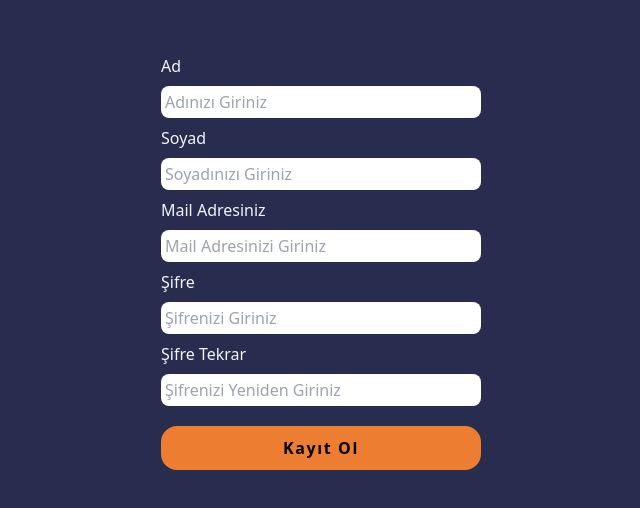
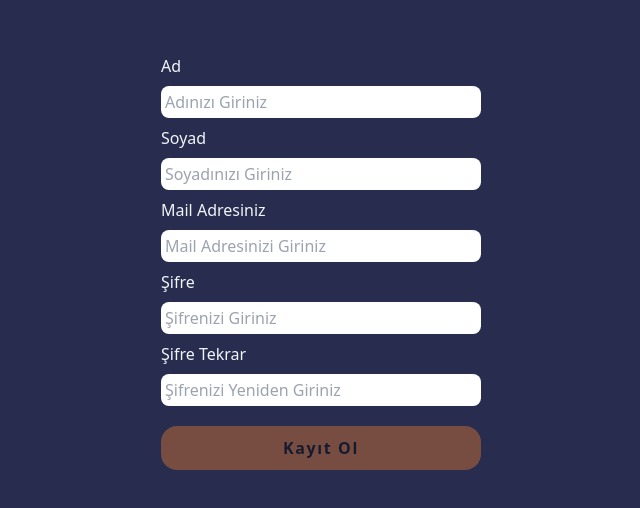
Before and after one commit to fatmab0lat/bookstore, a React (Vite) app: page /signUp in a window 1280 px wide. Shown: the part 138-646 px from the top of the page, without its empty margins (319-959 px from the left). Built offline with nearby package versions, Linux system fonts and the light colour scheme; no server answers; the HTML template or start-up script is replaced by a standard one.

Commit message:
disable button

```diff
--- a/src/components/AdminLogin.jsx
+++ b/src/components/AdminLogin.jsx
@@ -6,7 +6,8 @@ function Admin() {
   const [usernameData, setUsernameData] = useState("");
   const [passwordData, setPasswordData] = useState("");
 
-  const { values, errors, handleSubmit, setFieldValue, isValid } = useFormik({
+  const { values, errors, handleSubmit, setFieldValue, isValid, dirty } =
+    useFormik({
       initialValues: {
         username: "",
         password: "",
@@ -52,7 +53,7 @@ function Admin() {
           )}
         </div>
         <button
-          disabled={!isValid}
+          disabled={!(isValid && dirty)}
           className="border-2 border-title bg-title text-black pt-2 pb-2 pl-6 pr-6 rounded-2xl w-80 disabled:opacity-40 disabled:scale-100 mt-3 hover:scale-105 hover:delay-250 font-bold tracking-widest "
         >
           Giriş Yap
--- a/src/components/SignUp.jsx
+++ b/src/components/SignUp.jsx
@@ -77,7 +77,8 @@ function SignUp() {
     actions.resetForm();
   };*/
 
-  const { values, errors, handleSubmit, setFieldValue, isValid } = useFormik({
+  const { values, errors, handleSubmit, setFieldValue, isValid, dirty } =
+    useFormik({
       initialValues: {
         ad: "",
         soyad: "",
@@ -168,7 +169,7 @@ function SignUp() {
         </div>
         <button
           // disabled={isSubmitting}
-          disabled={!isValid}
+          disabled={!(isValid && dirty)}
           type="submit"
           className="border-2 border-title bg-title text-black pt-2 pb-2 pl-6 pr-6 rounded-2xl w-80 disabled:opacity-40 disabled:scale-100 mt-3 hover:scale-105 hover:delay-250 font-bold tracking-widest "
         >
```
Lines whose indentation alone changed are shown as unchanged.
